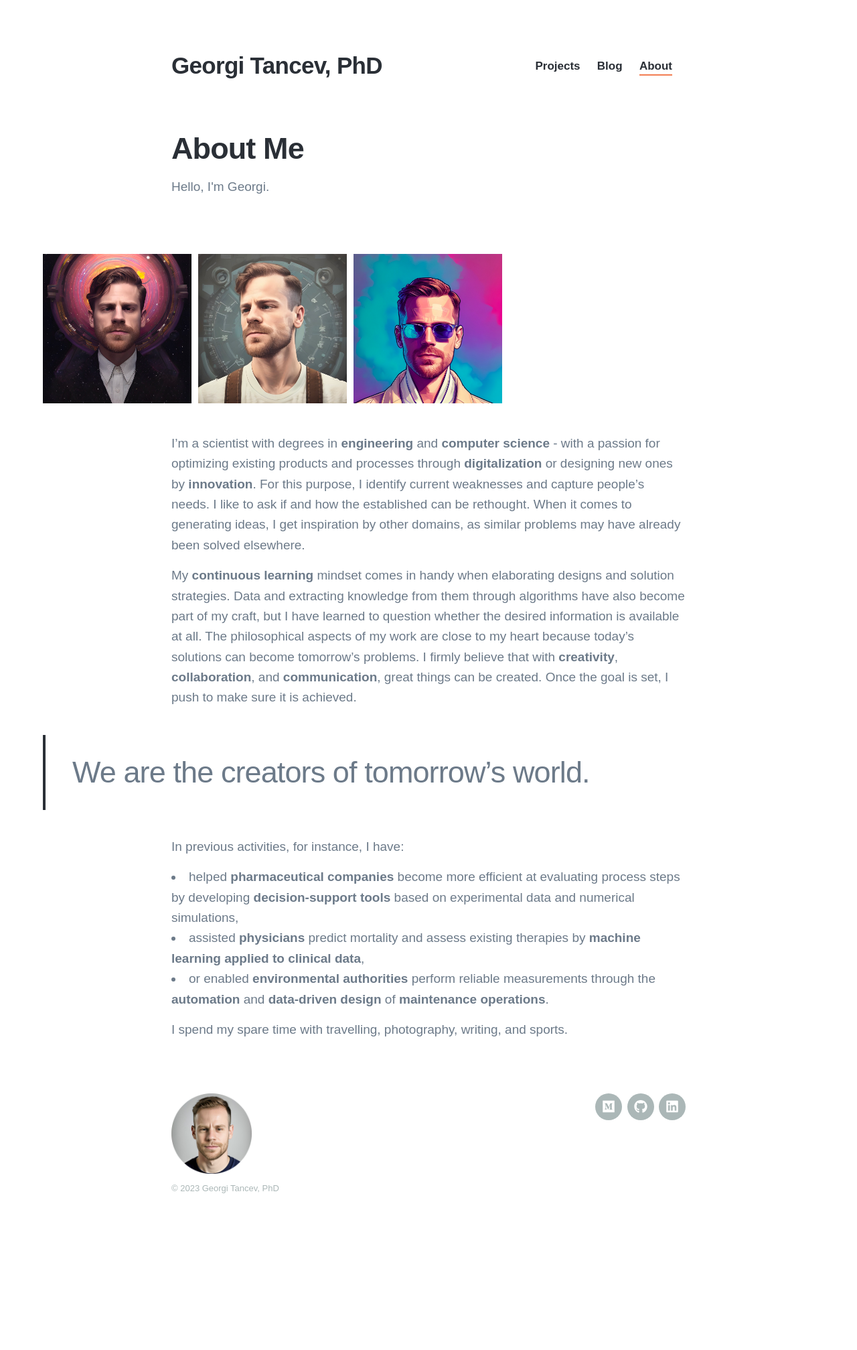
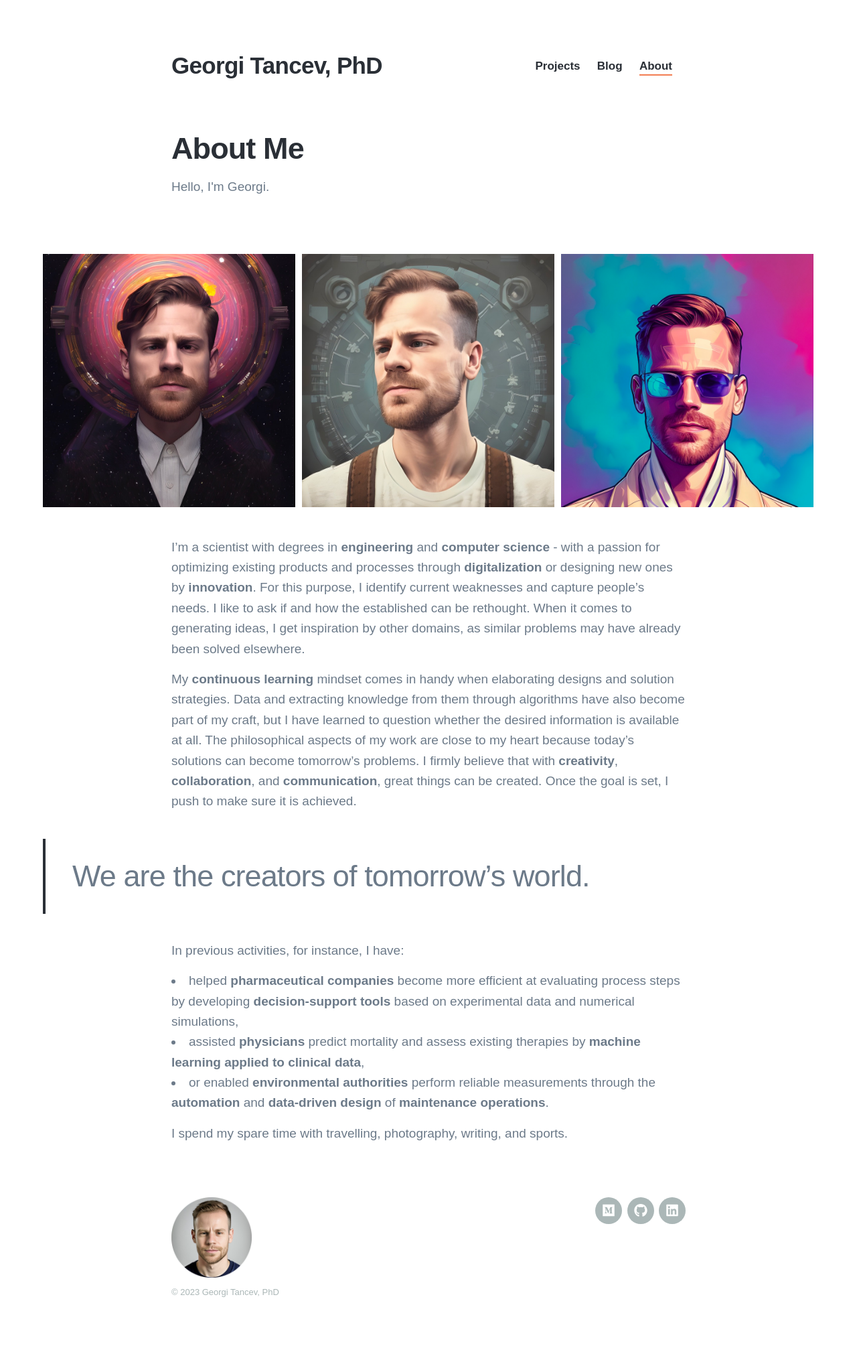
Before and after one commit to gtancev/gtancev.github.io, a Jekyll site: the page built from _pages/about.md, in a window 1280 px wide. Shown: the whole page at 67% size. Built offline with Jekyll 4.4.1, drawn with Linux system fonts in a browser that asks for light colours; nearby versions of some CDN libraries; some web fonts are replaced; before the commit the page ends 1860 px from its top, so only the background shows below that.

Commit message:
Update about.md

```diff
--- a/_pages/about.md
+++ b/_pages/about.md
@@ -5,7 +5,7 @@ description: Hello, I'm Georgi.
 featured_image: /images/photography/me/picture.jpg
 ---
 
-<div class="gallery" data-columns="5">
+<div class="gallery" data-columns="3">
 	<img src="/images/me/1.jpeg">
 	<!-- <img src="/images/me/2.jpeg">
     <img src="/images/me/3.jpeg"> -->
```
